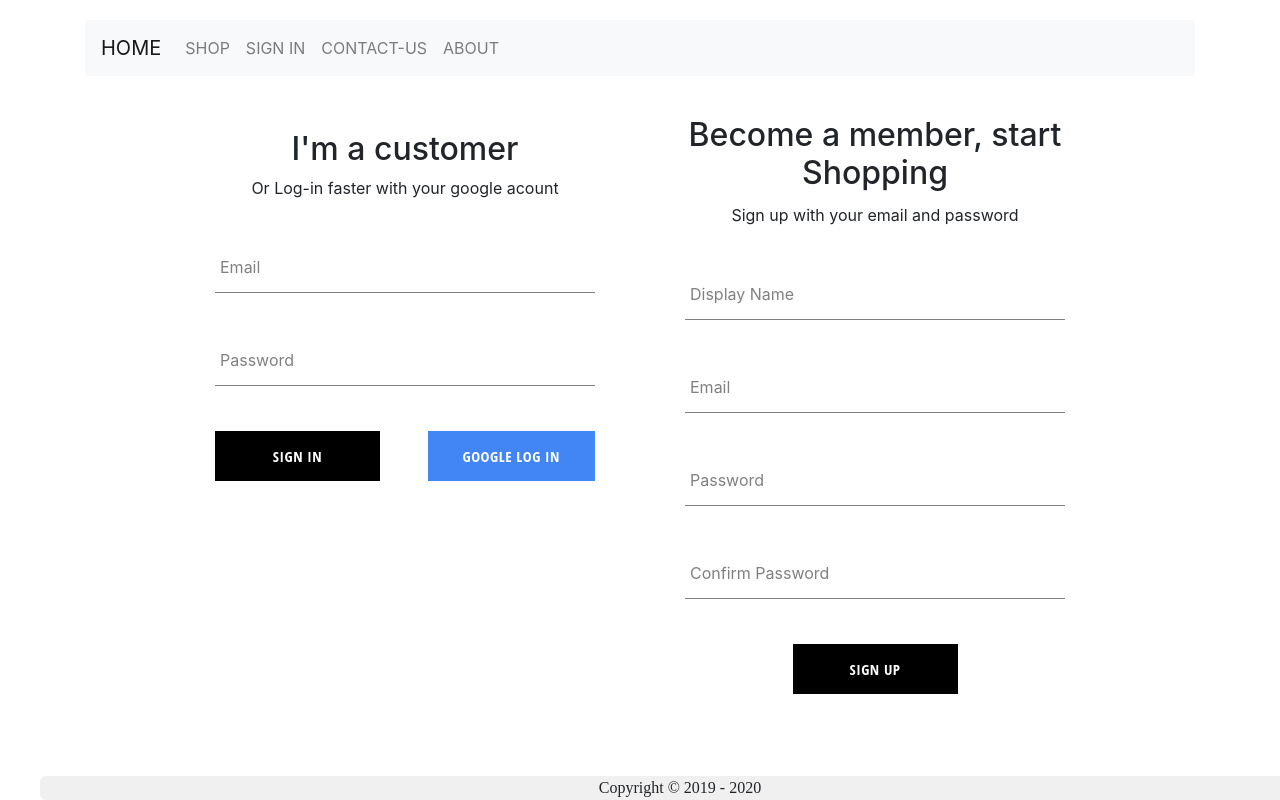
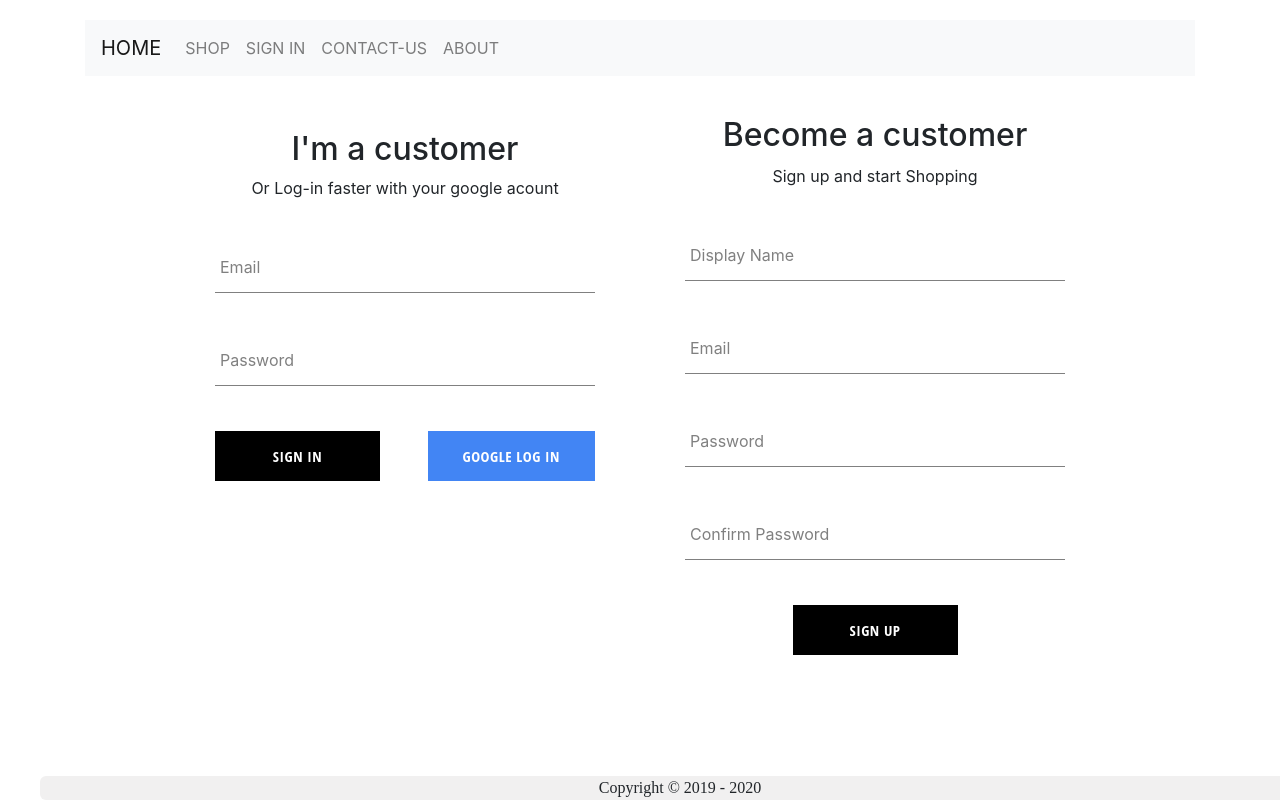
Before and after one commit to hfWalid/e-com-app, a React (Create React App) app: page /signinup in a window 1280 px wide. Built offline with nearby package versions, Linux system fonts and the light colour scheme; no server answers; a web font is replaced by a local one.

Commit message:
Architecting Components

```diff
--- a/src/components/sign-in/sign-in.component.jsx
+++ b/src/components/sign-in/sign-in.component.jsx
@@ -2,7 +2,7 @@
 import React from 'react';
 
 // DataSources...
-import {signInWithGoogle} from '../../Firebase/firebase.utils';
+import {signInWithGoogle, auth} from '../../Firebase/firebase.utils';
 
 // Components....
 import CustomButton from '../custom-button/custom-button.component';
@@ -22,10 +22,18 @@ class SignIn extends React.Component {
 
   }
 
-  handleSubmit = event => {
+  handleSubmit = async event => {
     event.preventDefault();
 
-    this.setState({ email: '', password: '' });
+    const {email, password} = this.state;
+
+    try{
+      await auth.signInWithEmailAndPassword(email, password);
+      this.setState({email:'', password:''});
+    }
+    catch (error){
+      console.log(error);
+    }
   };
 
   handleChange = event => {
--- a/src/components/sign-up/sign-up.component.jsx
+++ b/src/components/sign-up/sign-up.component.jsx
@@ -61,8 +61,8 @@ class SignUp extends React.Component {
     const { displayName, email, password, confirmPassword } = this.state;
     return (
       <div className='sign-up'>
-        <h2 className='title'>Become a member, start Shopping</h2>
-        <span>Sign up with your email and password</span>
+        <h2 className='title'>Become a customer</h2>
+        <span>Sign up and start Shopping</span>
         <form className='sign-up-form' onSubmit={this.handleSubmit}>
           <FormInput
             type='text'
```
